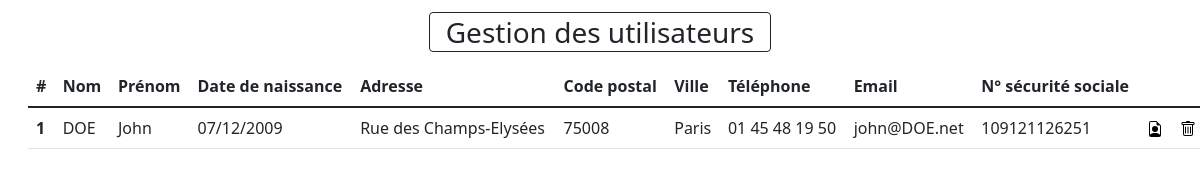
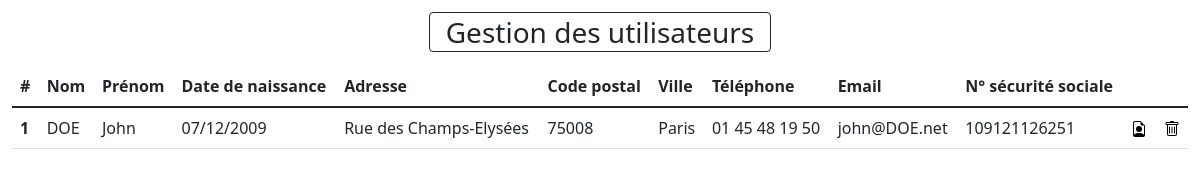
Before and after one commit to TEST-GRETA/Electron-equipe2, an Electron app: page index.html in a window 1200 px wide. Drawn offline with Linux system fonts and the light colour scheme.

Commit message:
Update index.html
Mise à jour index.html

```diff
--- a/index.html
+++ b/index.html
@@ -15,7 +15,7 @@
     <div class="text-center my-3">
       <h3><span class="border border-dark px-3 rounded">Gestion des utilisateurs</span></h3>
     </div>
-    <div class="container-fluid mx-3">
+    <div class="container-fluid ml-3 mr-3">
         <table class="table">
             <thead class="thead-dark">
               <tr>
```
